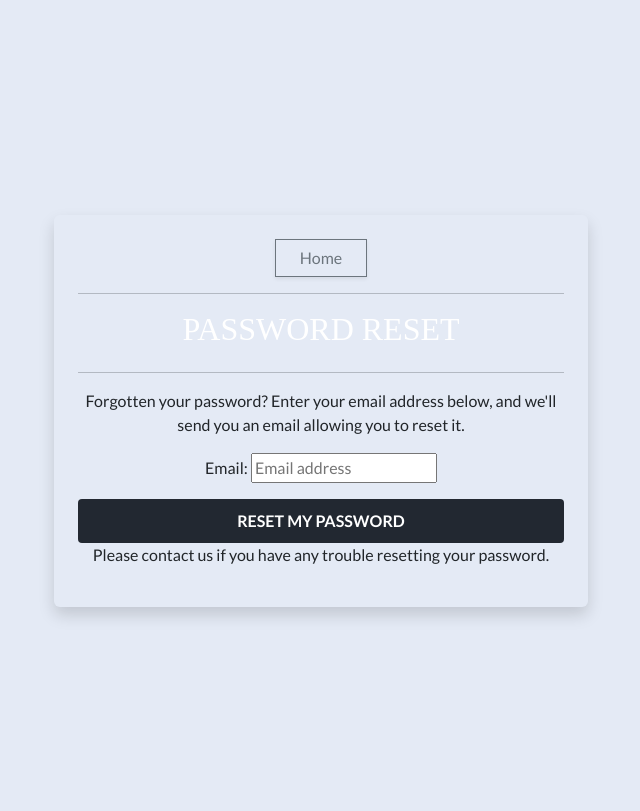
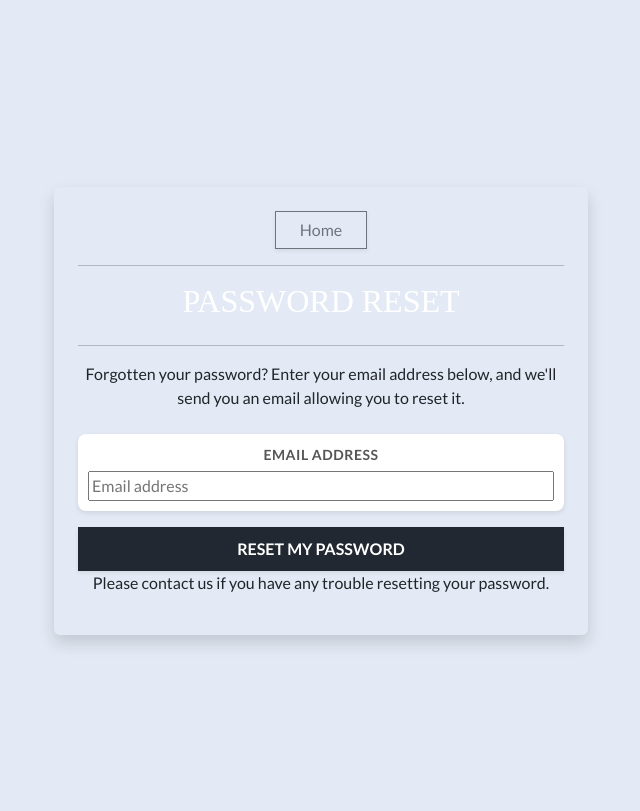
Before and after one commit to ci-mustafa/ayina-couture, a Django app: page /accounts/password/reset/ in a window 1280 px wide. Shown: the part 167-978 px from the top of the page, without its empty margins (319-959 px from the left). Run offline with Django 5.2, Linux system fonts and the light colour scheme; some libraries are stand-ins or nearby versions; some web fonts are replaced.

Commit message:
feat: add style for password reset page

```diff
--- a/templates/account/password_reset.html
+++ b/templates/account/password_reset.html
@@ -14,18 +14,16 @@
         {% trans "Forgotten your password? Enter your email address below, and we'll send you an email allowing you to reset it." %}
     {% endelement %}
     {% url 'account_reset_password' as reset_url %}
-    {% element form form=form method="post" action=reset_url %}
-        {% slot body %}
-            {% csrf_token %}
-            {% element fields form=form %}
-            {% endelement %}
-        {% endslot %}
-        {% slot actions %}
-            {% element button type="submit" %}
-                {% trans 'Reset My Password' %}
-            {% endelement %}
-        {% endslot %}
-    {% endelement %}
+    <form method="post" action="{{ reset_url }}" class="modern-form mt-4">
+        {% csrf_token %}
+        <div class="custom-form-group mb-3">
+            <label for="id_email" class="custom-label">{% trans "Email Address" %}</label>
+            {{ form.email }}
+        </div>
+        <button type="submit" class="btn btn-primary rounded-0 shadow-sm px-4">
+            {% trans 'Reset My Password' %}
+        </button>
+    </form>
     {% element p %}
         {% blocktrans %}Please contact us if you have any trouble resetting your password.{% endblocktrans %}
     {% endelement %}
```
